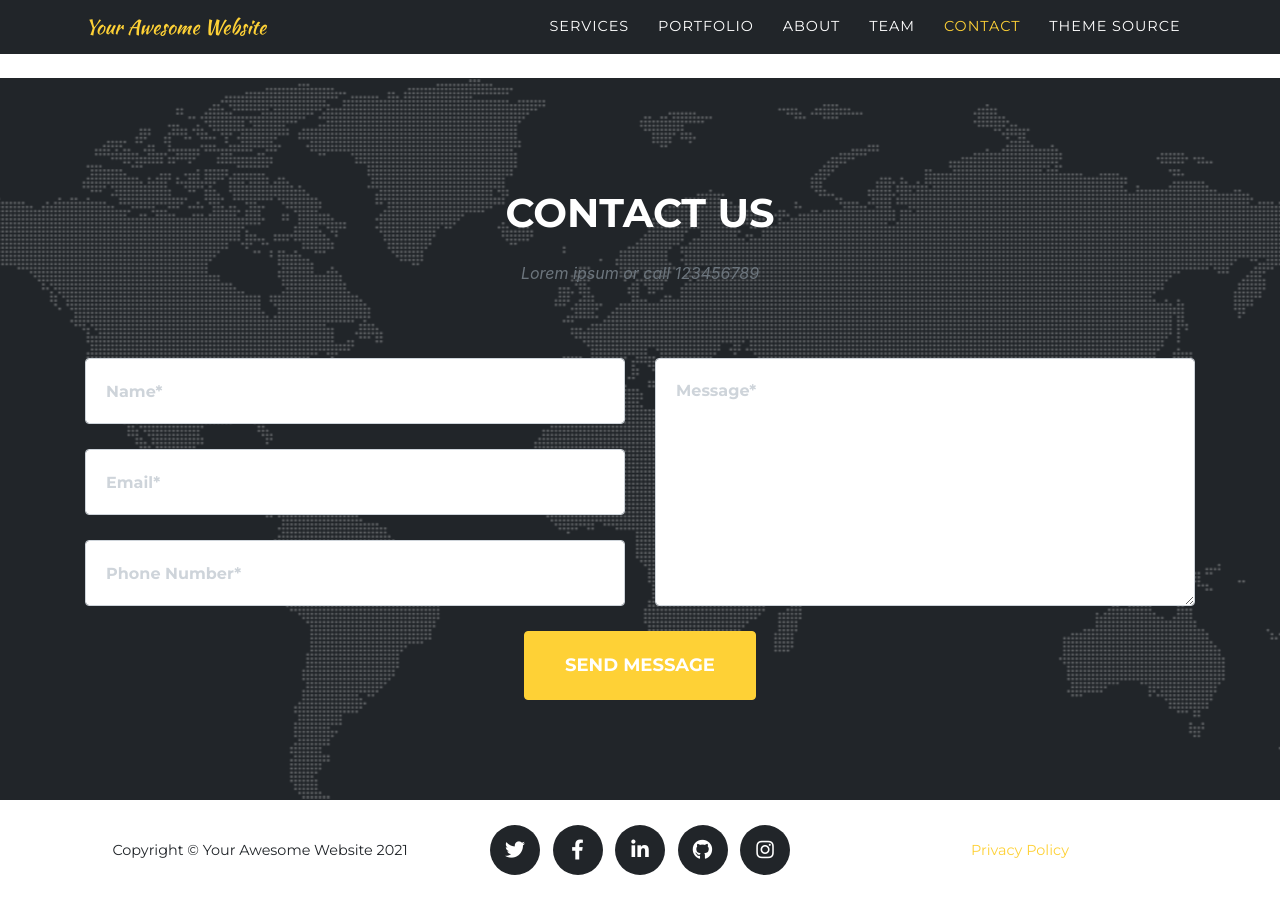
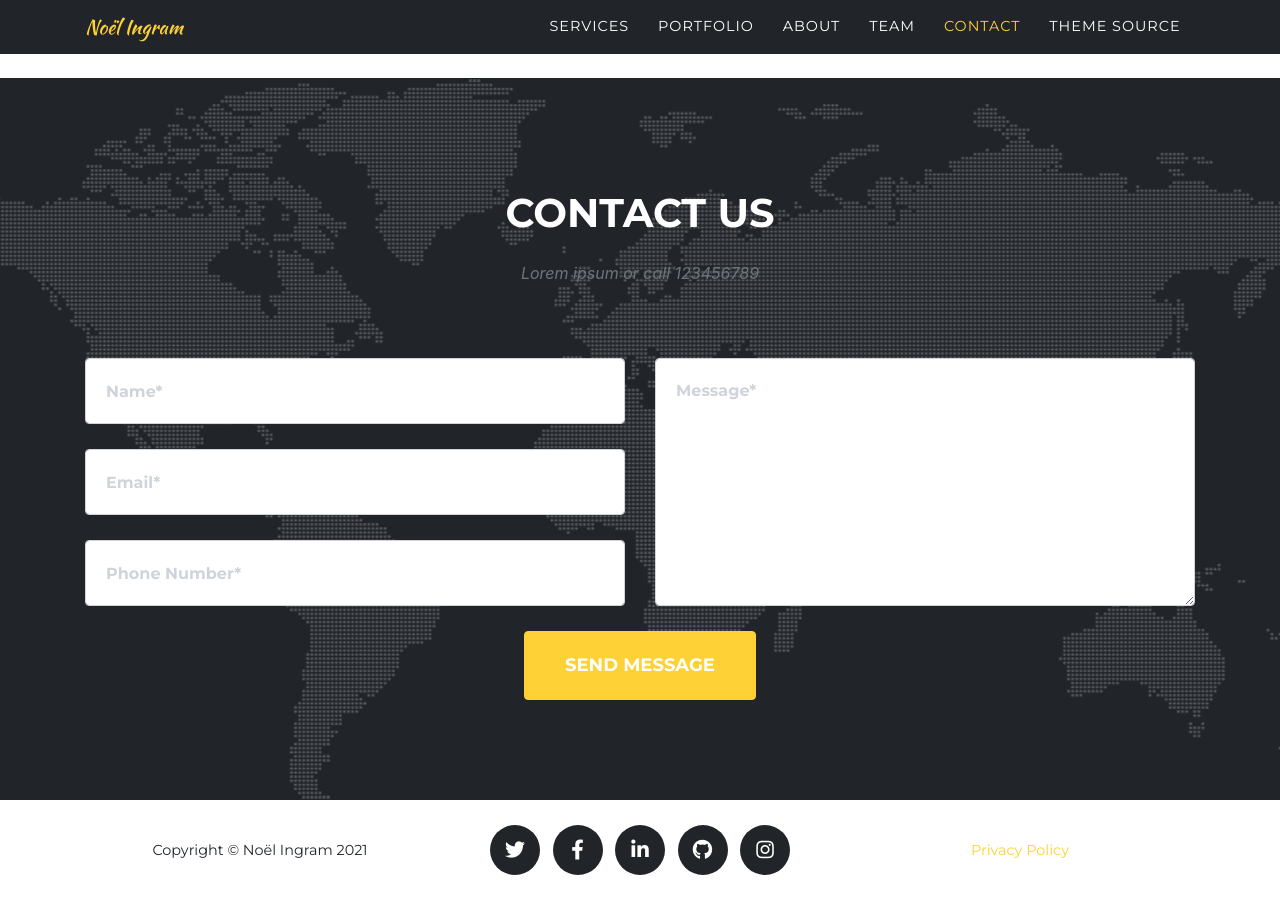
Before and after one commit to neingram/noel, a Jekyll site: the page built from index.md, in a window 1280 px wide and 900 px high, scrolled down 5261 px. Built offline with Jekyll 4.4.1, drawn with Linux system fonts in a browser that asks for light colours; some web fonts are replaced.

Commit message:
Update _config.yml

```diff
--- a/_config.yml
+++ b/_config.yml
@@ -13,13 +13,13 @@
 
 theme: jekyll-agency
 
-url    : "" # the base hostname & protocol for your site, e.g. http://example.com
-baseurl: "" # the subpath of your site, e.g. /blog
+url    : "https://neingram.github.io/noel/" # the base hostname & protocol for your site, e.g. http://example.com
+baseurl: "/noel" # the subpath of your site, e.g. /blog
 
-title      : Your Awesome Website
-email      : your-email@example.com #this is also the email contact forms will go to
-description: "Site description"
-author     : Your Name
+title      : Noël Ingram
+email      : ingram.noel@gmail.com #this is also the email contact forms will go to
+description: "Researcher | Writer | Educator"
+author     : Noël Ingram
 # logo:     #optional, defaults to site title
   # path: assets\img\clients\creative-market.jpg
   # height: 60 #height in px, defaults to 52px
```
